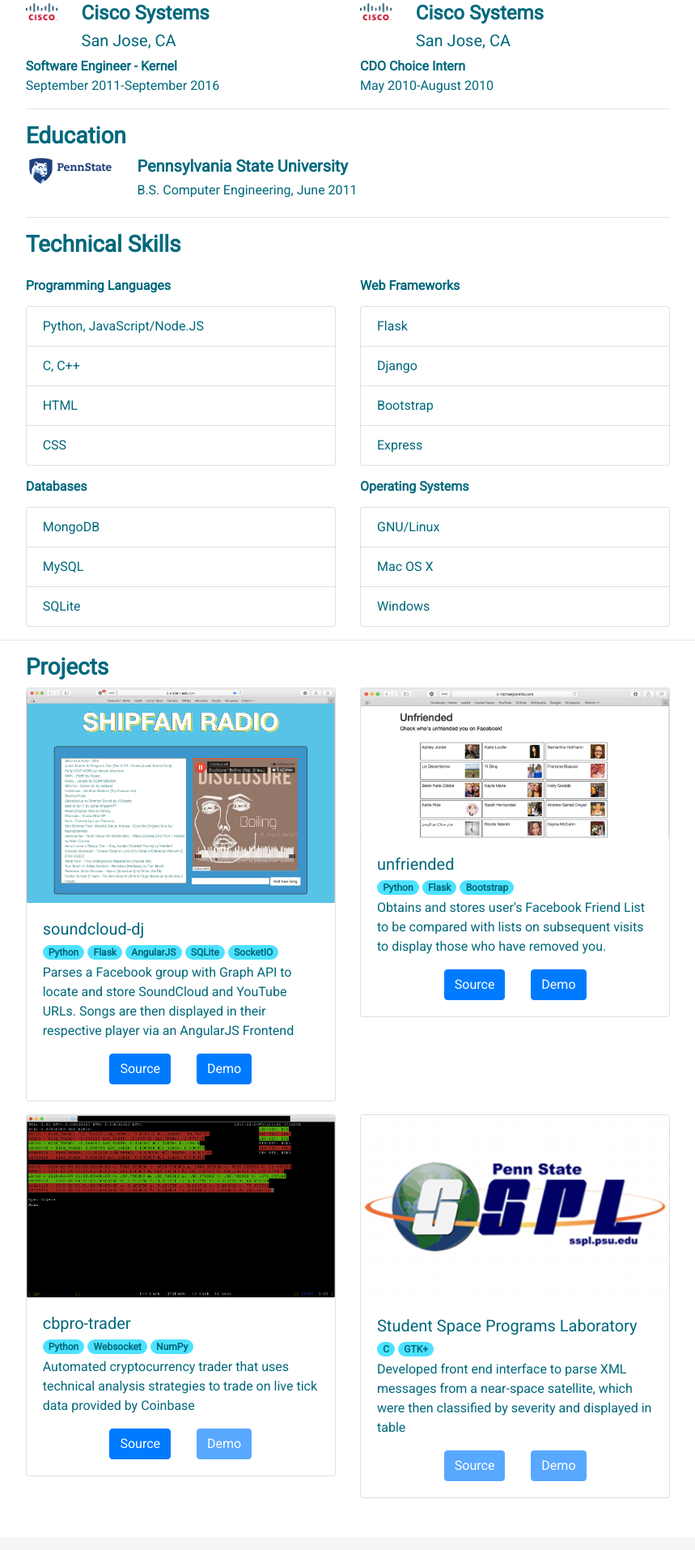
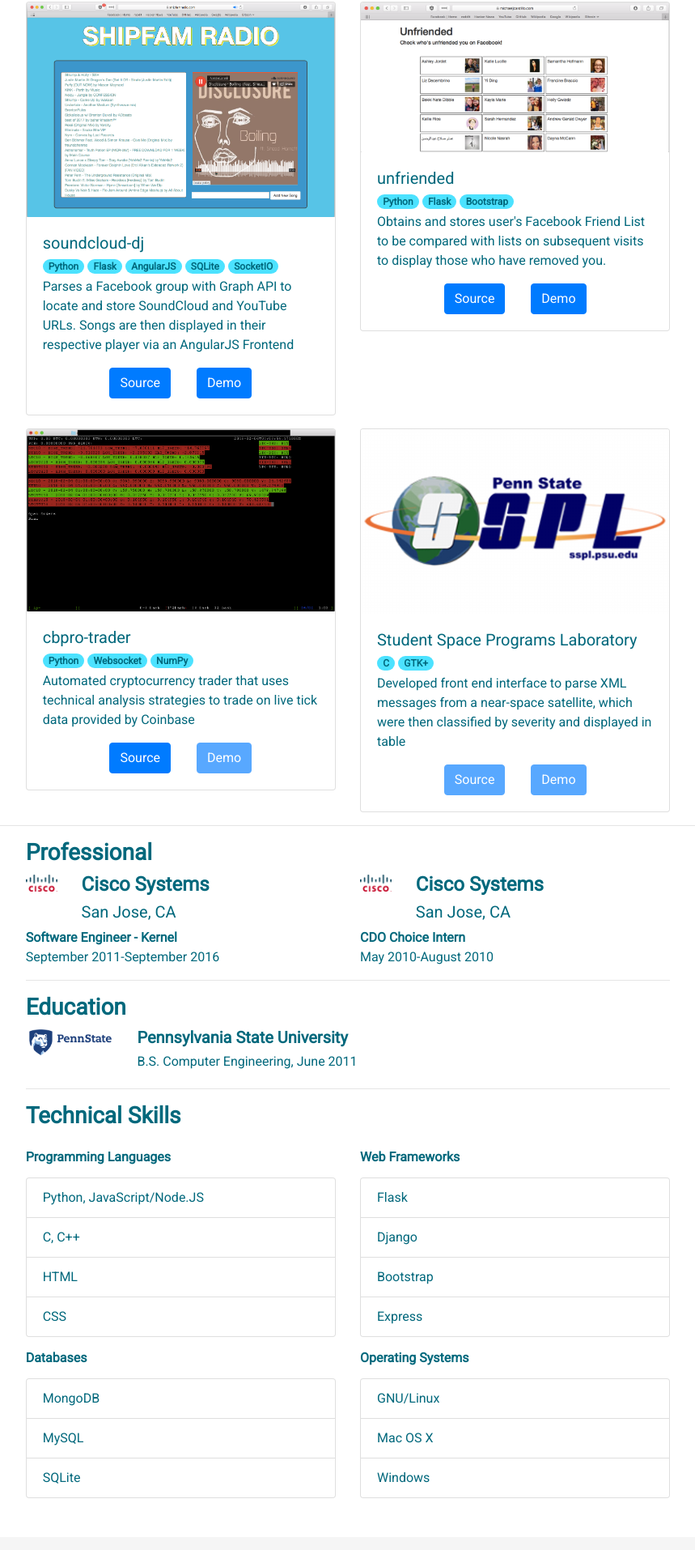
Before and after one commit to mcardillo55/portfolio-react, a React (Create React App) app: page / in a window 1280 px wide. Shown: the part 378-2292 px from the top of the page at 81% size, without its empty margins (210-1069 px from the left). Built offline with nearby package versions, Linux system fonts and the light colour scheme.

Commit message:
Place Projects above Experience

```diff
--- a/src/App.js
+++ b/src/App.js
@@ -62,8 +62,8 @@ class App extends Component {
               </Col>
             </Row>
             <Row>
-                <Col id="experience" md={{span: 10, offset: 1}}>
-                  <ExperienceSection />
+                <Col id="projects" md={{span: 10, offset: 1}}>
+                  <ProjectsSection />
                 </Col>
             </Row>
           </ScrollAnimation>
@@ -74,9 +74,9 @@ class App extends Component {
                   <hr/>
                 </Col>
               </Row>
-              <Row id="projects">
+              <Row id="experience">
                   <Col md={{span: 10, offset: 1}}>
-                    <ProjectsSection />
+                    <ExperienceSection />
                   </Col>
               </Row>
             </div>
```
